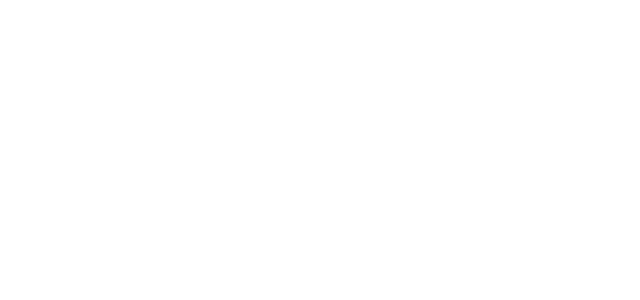
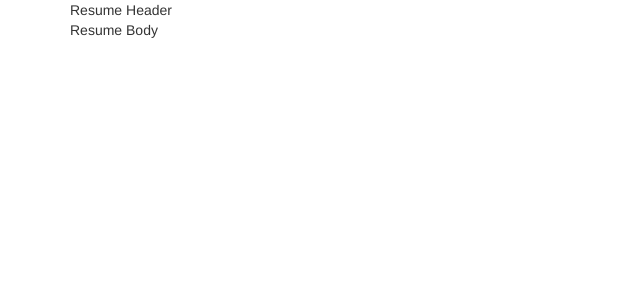
Before and after one commit to zwagner86/resume, an Angular app: page / in a window 1280 px wide. Shown: the top 300 px of the page, without its empty margins (0-640 px from the left). Built offline with nearby package versions, Linux system fonts and the light colour scheme.

Commit message:
get bootstrap/jquery

```diff
--- a/angular-cli.json
+++ b/angular-cli.json
@@ -15,9 +15,13 @@
       "prefix": "app",
       "mobile": false,
       "styles": [
+        "../node_modules/bootstrap/dist/css/bootstrap.css",
         "styles.less"
       ],
-      "scripts": [],
+      "scripts": [
+        "../node_modules/jquery/dist/jquery.min.js",
+        "../node_modules/bootstrap/dist/js/bootstrap.js"
+      ],
       "environments": {
         "source": "environments/environment.ts",
         "dev": "environments/environment.ts",
--- a/package.json
+++ b/package.json
@@ -20,7 +20,9 @@
     "@angular/platform-browser": "2.0.0",
     "@angular/platform-browser-dynamic": "2.0.0",
     "@angular/router": "3.0.0",
+    "bootstrap": "~3.3.7",
     "core-js": "^2.4.1",
+    "jquery": "2.2.0",
     "rxjs": "5.0.0-beta.12",
     "ts-helpers": "^1.1.1",
     "zone.js": "^0.6.23"
--- a/src/app/app.component.html
+++ b/src/app/app.component.html
@@ -1,8 +1,8 @@
 <div class="container resume-container">
   <div class="resume-header">
-
+    Resume Header
   </div>
   <div class="resume-body">
-
+    Resume Body
   </div>
 </div>
```
